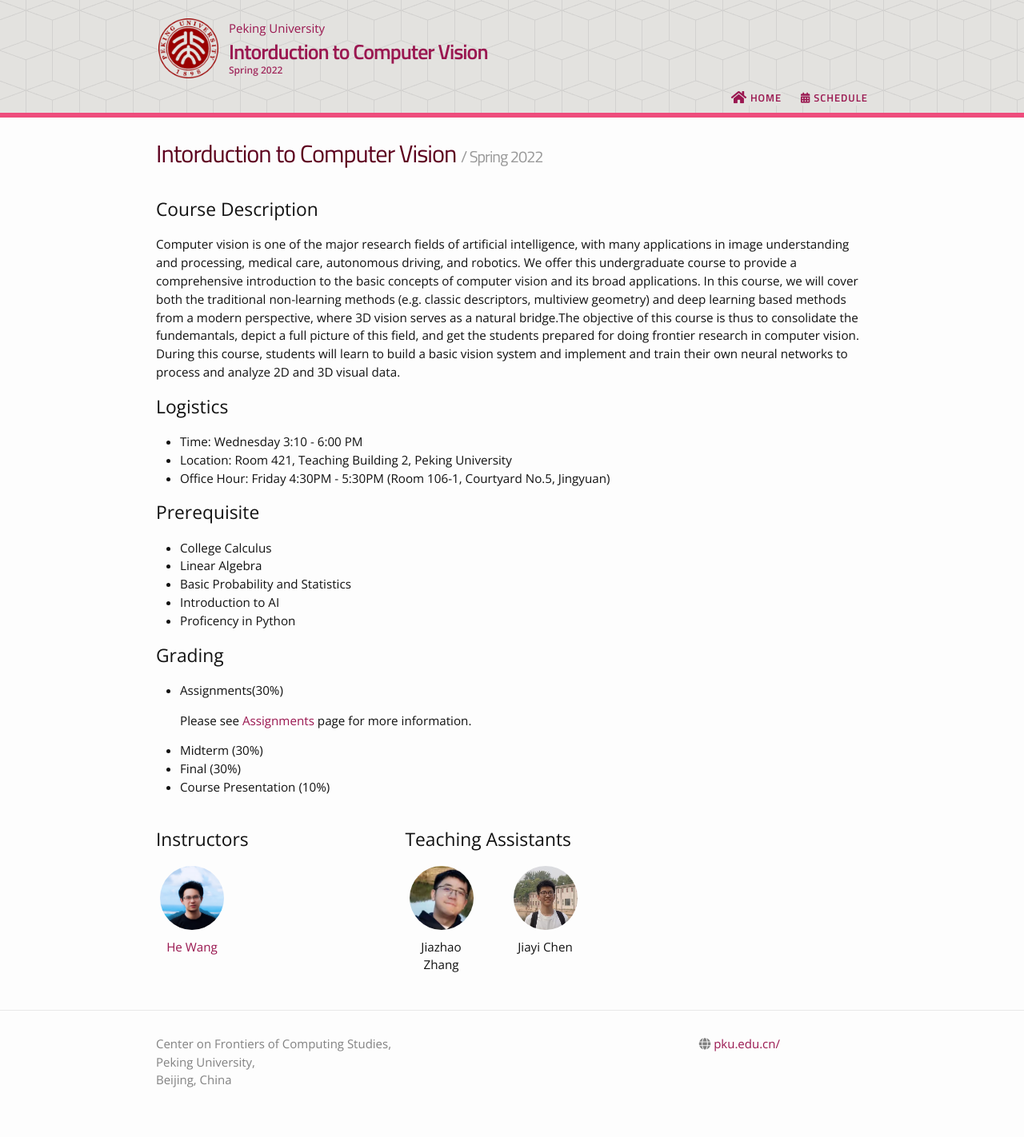
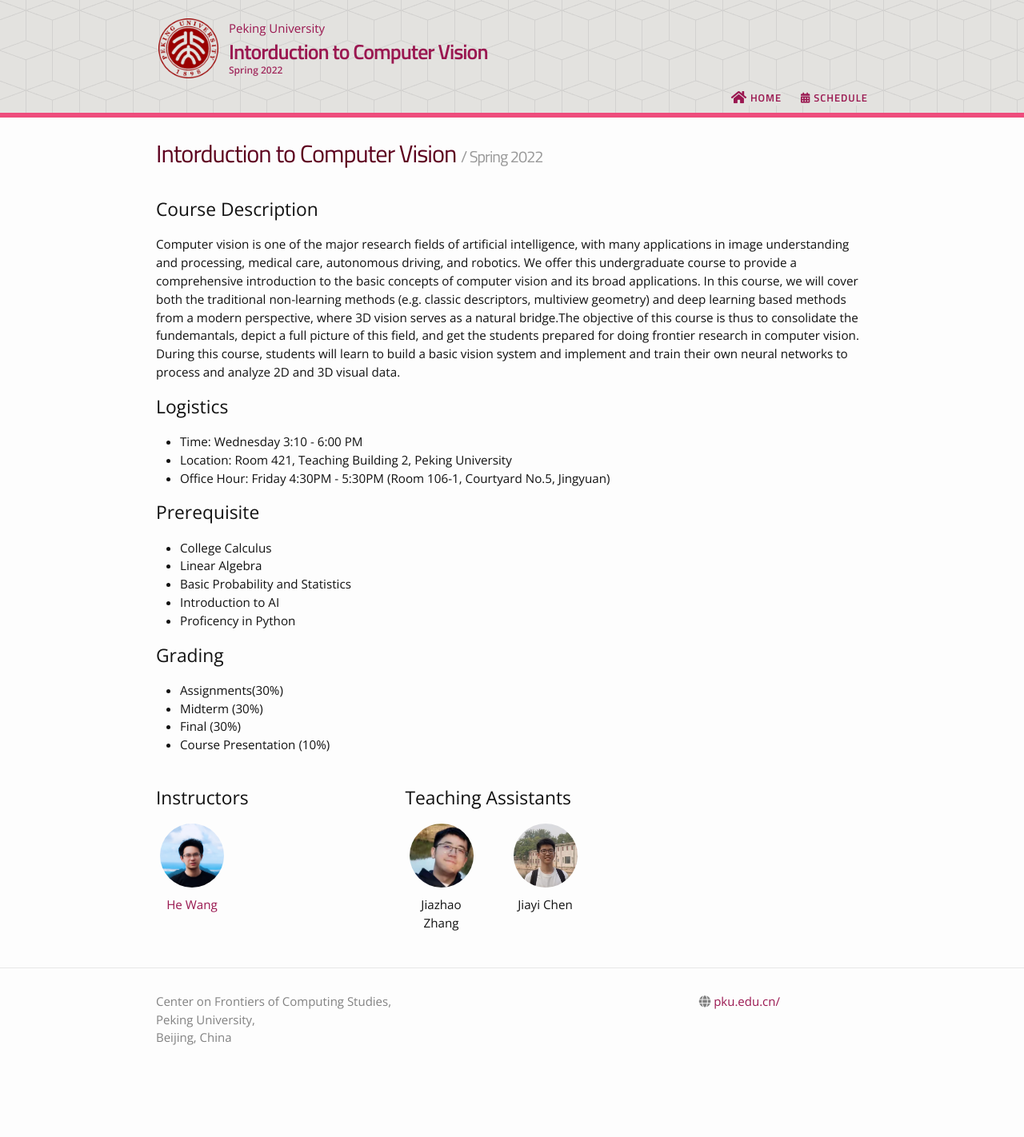
Before and after one commit to hughw19/RVAL, a Jekyll site: the page built from index.md, in a window 1280 px wide. Shown: the whole page at 80% size. Built offline with Jekyll 4.4.1, drawn with Linux system fonts in a browser that asks for light colours; nearby versions of some CDN libraries; our own code applies the rules of GitHub Pages for plain Markdown files; after the commit the page ends 1369 px from its top, so only the background shows below that.

Commit message:
Update index.md

```diff
--- a/index.md
+++ b/index.md
@@ -18,9 +18,7 @@
 
 ## Grading
 * Assignments(30%)
-
-  Please see [Assignments](https://hughw19.github.io/IntrotoCV/assignments/) page for more information.
-
 * Midterm (30%)
 * Final (30%)
 * Course Presentation (10%)
+<!--- Please see [Assignments](https://hughw19.github.io/IntrotoCV/assignments/) page for more information. --->
```
